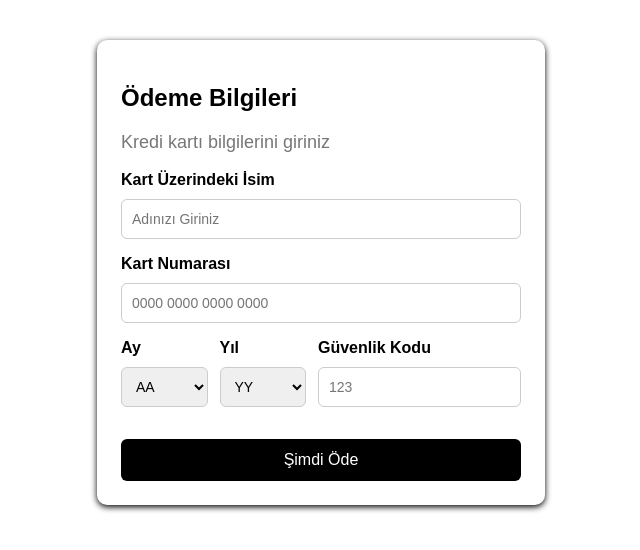
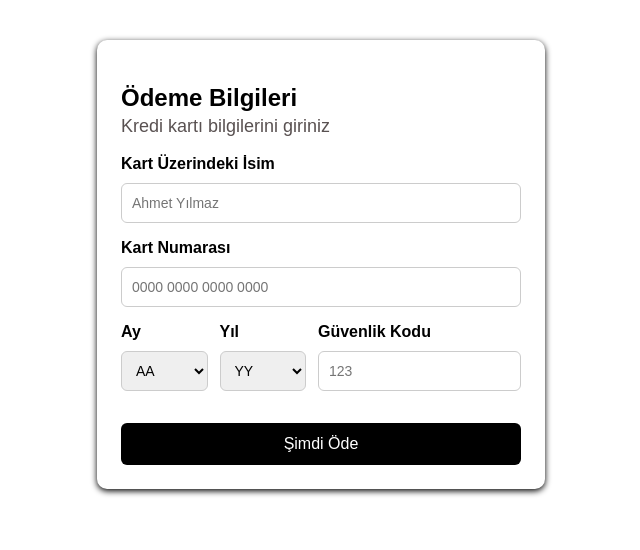
Before and after one commit to sibelcansu/my-project, a React (Vite) app: page / in a window 1280 px wide. Shown: the top 550 px of the page, without its empty margins (319-959 px from the left). Built offline with nearby package versions, Linux system fonts and the light colour scheme.

Commit message:
preventDefault eklendi.

```diff
--- a/src/App.css
+++ b/src/App.css
@@ -23,18 +23,19 @@
 .title{
   font-size: 24px;
   font-weight: bold;
+  margin-bottom: 4px;
 }
 
 .subtitle{
-  color:#777;
+  color:#595151;
   font-size: 18px;
+  margin-top: 1px;
 }
 
 .paymentForm{
   display: flex;
   flex-direction: column;
   gap:16px;
-
 }
 
 .formGroup{
--- a/src/App.jsx
+++ b/src/App.jsx
@@ -8,7 +8,9 @@ const App = () => {
   const [yil, setYil] = useState("");
   const [guvenlik, setGuvenlik] = useState("");
 
-  const handleClick = () => {
+  const handleClick = (e) => {
+    e.preventDefault();
+
     alert(`
       Adınız: ${ad}
       Kart Numaranız: ${kartNo}
@@ -17,17 +19,18 @@ const App = () => {
       Güvenlik Kodunuz: ${guvenlik}`);
   };
 
+
   return (
     <div className="paymentContainer">
       <h2 className="title">Ödeme Bilgileri</h2>
       <p className="subtitle">Kredi kartı bilgilerini giriniz</p>
 
-      <form className="paymentForm">
+      <form className="paymentForm" onSubmit={handleClick}>
         <div className="formGroup">
           <label>Kart Üzerindeki İsim</label>
           <input
             type="text"
-            placeholder="Adınızı Giriniz"
+            placeholder="Ahmet Yılmaz"
             onChange={(e) => setAd(e.target.value)}
           />
         </div>
@@ -44,7 +47,7 @@ const App = () => {
         <div className="selectContainer">
           <div className="formGroup">
             <label>Ay</label>
-            <select className="ay" onChange={(e)=>setAy(e.target.value)}>
+            <select className="ay" onChange={(e) => setAy(e.target.value)}>
               <option value="">AA</option>
               <option value="01">1</option>
               <option value="02">2</option>
@@ -63,7 +66,7 @@ const App = () => {
 
           <div className="formGroup">
             <label>Yıl</label>
-            <select onChange={(e)=>setYil(e.target.value)}>
+            <select onChange={(e) => setYil(e.target.value)}>
               <option value="">YY</option>
               <option value="2025">2025</option>
               <option value="2026">2026</option>
@@ -84,8 +87,9 @@ const App = () => {
           </div>
         </div>
 
-        <button className="btn" onClick={handleClick}>Şimdi Öde</button>
-
+        <button className="btn" onClick={handleClick}>
+          Şimdi Öde
+        </button>
       </form>
     </div>
   );
```
